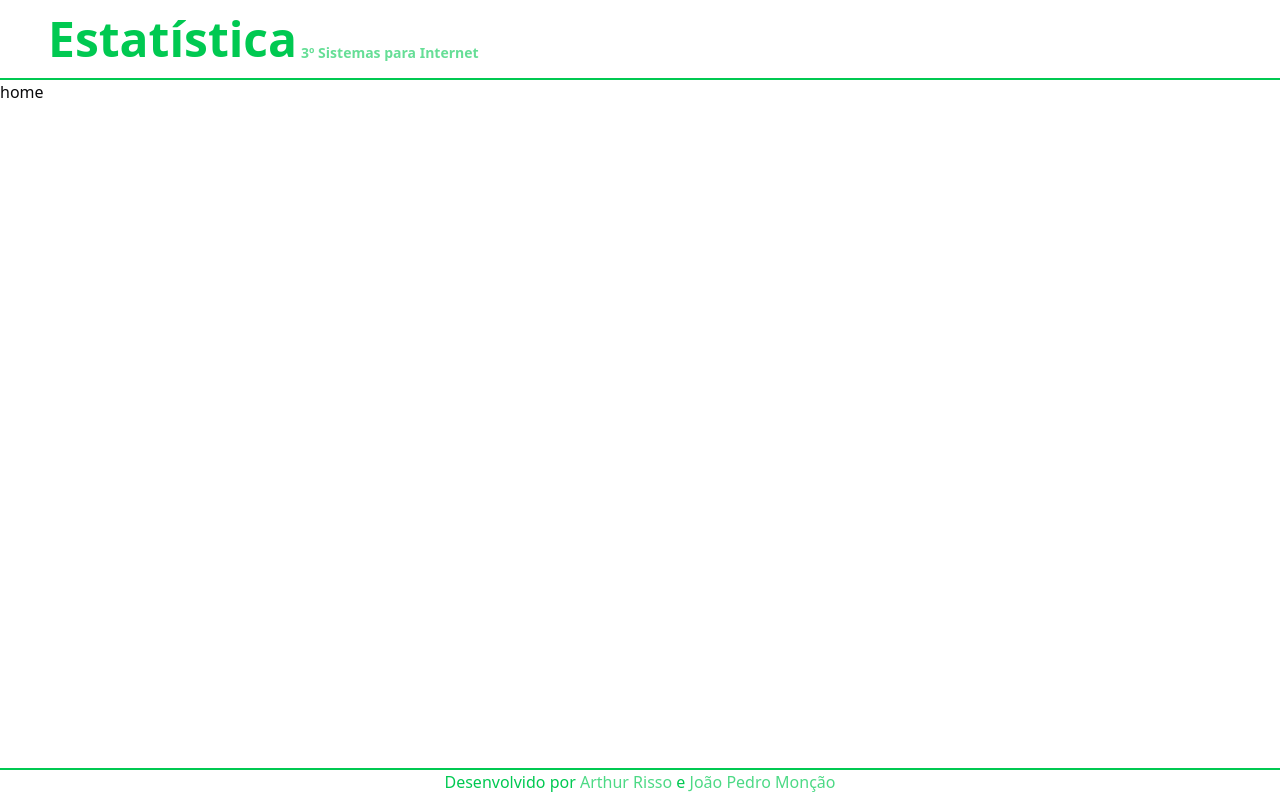
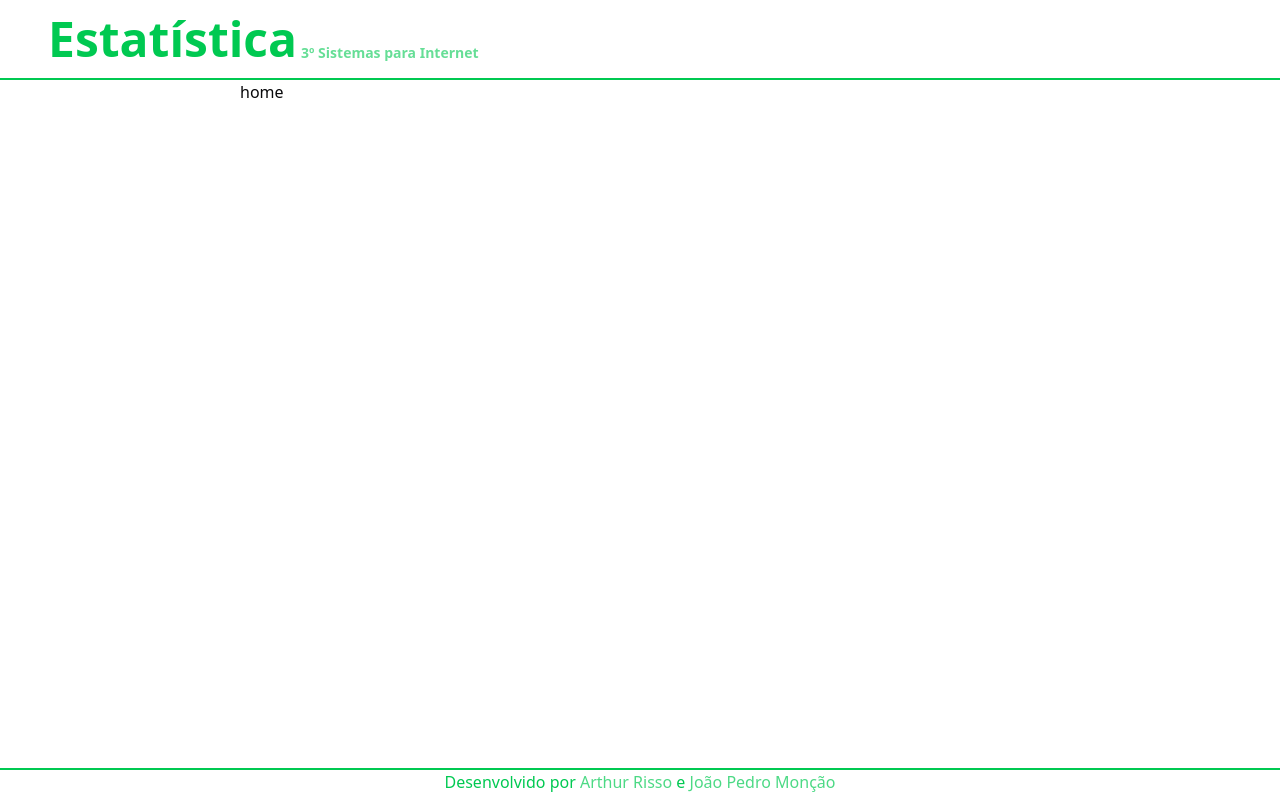
Before and after one commit to jpmoncao/calculadora-estatistica-fatecjales, a React (Vite) app: page / in a window 1280 px wide. Built offline with nearby package versions, Linux system fonts and the light colour scheme.

Commit message:
feat: add max size container

```diff
--- a/src/index.css
+++ b/src/index.css
@@ -132,6 +132,8 @@
 .container {
   /* 100vh - footer height - header height */
   min-height: calc(100vh - 2rem - 5rem);
+  max-width: 800px;
+  margin: 0 auto;
 }
 
 button {
```
